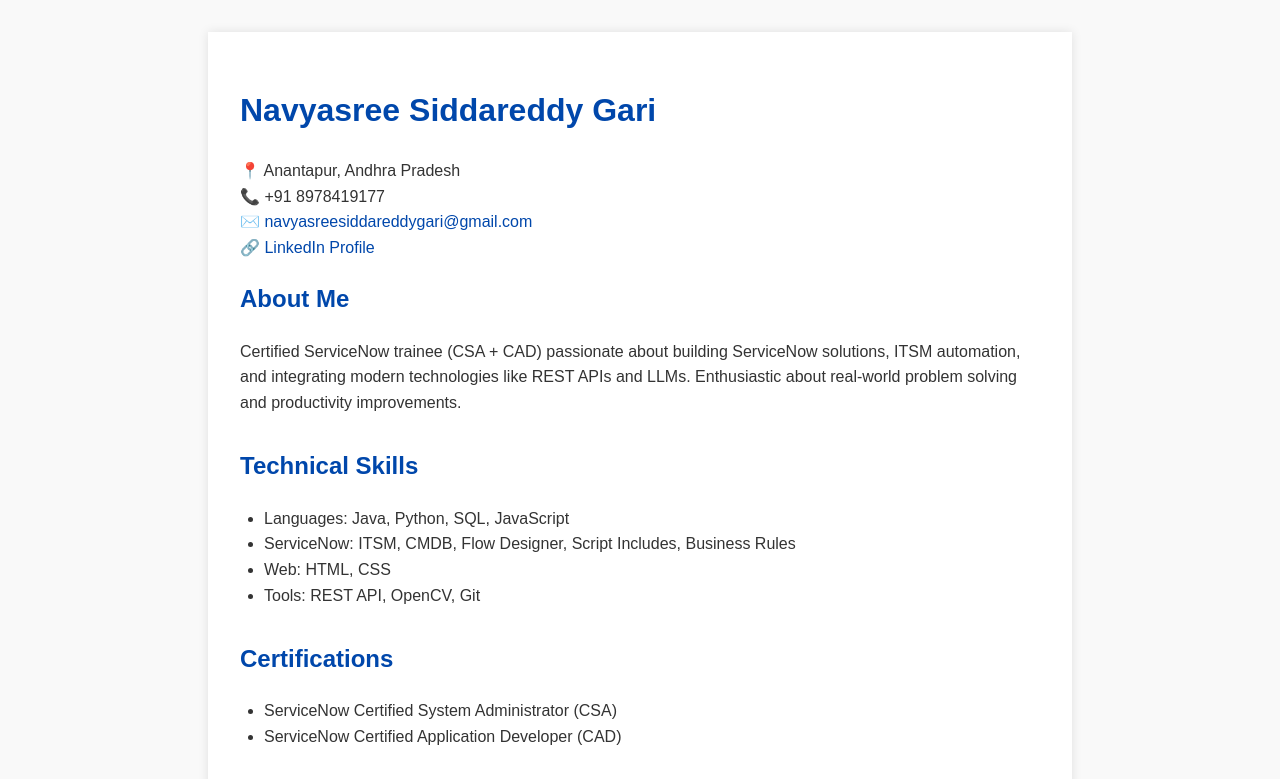
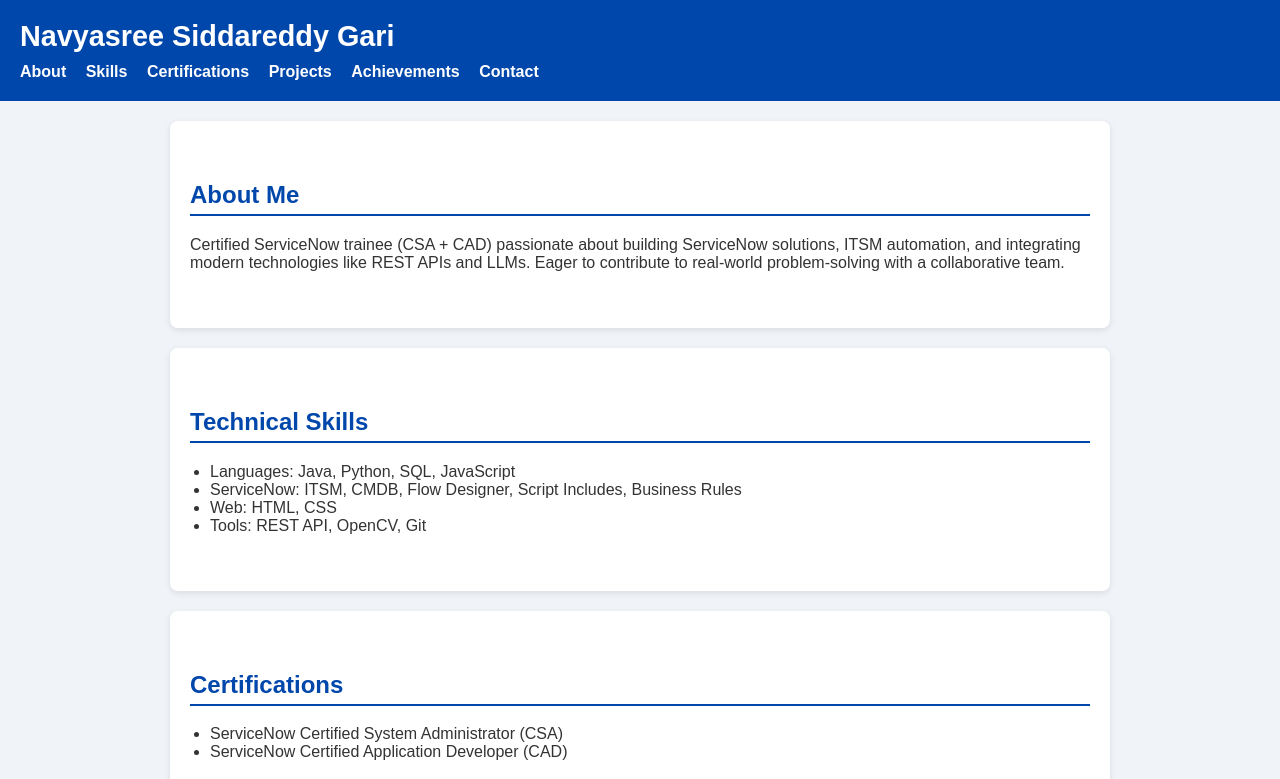
Before and after one commit to SiddareddygariNavyasree/Portfolio, a plain HTML site: page index.html in a window 1280 px wide. Shown: the top 779 px of the page. Drawn offline with Linux system fonts and the light colour scheme.

Commit message:
Update index.html

```diff
--- a/index.html
+++ b/index.html
@@ -1,55 +1,98 @@
 <!DOCTYPE html>
 <html lang="en">
 <head>
-  <meta charset="UTF-8">
-  <meta name="viewport" content="width=device-width, initial-scale=1.0">
+  <meta charset="UTF-8" />
+  <meta name="viewport" content="width=device-width, initial-scale=1.0" />
   <title>Navyasree Siddareddy Gari – Portfolio</title>
   <style>
     body {
+      margin: 0;
       font-family: Arial, sans-serif;
-      line-height: 1.6;
-      margin: 0;
-      padding: 0;
-      background-color: #f9f9f9;
+      scroll-behavior: smooth;
+      background-color: #f0f4f8;
       color: #333;
     }
-    .container {
-      width: 90%;
-      max-width: 800px;
-      margin: 2rem auto;
-      padding: 2rem;
+    header {
+      background-color: #0047ab;
+      color: #fff;
+      padding: 20px;
+      position: sticky;
+      top: 0;
+      z-index: 100;
+    }
+    header h1 {
+      margin: 0;
+      font-size: 1.8rem;
+    }
+    nav {
+      margin-top: 10px;
+    }
+    nav a {
+      color: #fff;
+      text-decoration: none;
+      margin-right: 15px;
+      font-weight: bold;
+    }
+    nav a:hover {
+      text-decoration: underline;
+    }
+    section {
+      padding: 40px 20px;
+      max-width: 900px;
+      margin: auto;
       background-color: #fff;
-      box-shadow: 0 0 10px rgba(0,0,0,0.1);
+      margin-top: 20px;
+      border-radius: 8px;
+      box-shadow: 0 2px 6px rgba(0,0,0,0.1);
     }
-    h1, h2, h3 {
+    h2 {
       color: #0047ab;
-    }
-    a {
-      color: #0047ab;
-      text-decoration: none;
-    }
-    .section {
-      margin-bottom: 2rem;
+      border-bottom: 2px solid #0047ab;
+      padding-bottom: 5px;
     }
     ul {
-      padding-left: 1.5rem;
+      padding-left: 20px;
+    }
+    a.button {
+      display: inline-block;
+      padding: 10px 20px;
+      background-color: #0047ab;
+      color: #fff;
+      text-decoration: none;
+      border-radius: 4px;
+      margin-top: 10px;
+    }
+    a.button:hover {
+      background-color: #00337a;
+    }
+    footer {
+      text-align: center;
+      padding: 20px;
+      background-color: #0047ab;
+      color: #fff;
+      margin-top: 40px;
     }
   </style>
 </head>
 <body>
-  <div class="container">
+  <header>
     <h1>Navyasree Siddareddy Gari</h1>
-    <p>📍 Anantapur, Andhra Pradesh<br>
-    📞 +91 8978419177<br>
-    ✉️ <a href="mailto:navyasreesiddareddygari@gmail.com">navyasreesiddareddygari@gmail.com</a><br>
-    🔗 <a href="https://www.linkedin.com/in/navyasree-s-92a576258" target="_blank">LinkedIn Profile</a></p>
+    <nav>
+      <a href="#about">About</a>
+      <a href="#skills">Skills</a>
+      <a href="#certifications">Certifications</a>
+      <a href="#projects">Projects</a>
+      <a href="#achievements">Achievements</a>
+      <a href="#contact">Contact</a>
+    </nav>
+  </header>
 
-    <div class="section">
+  <section id="about">
     <h2>About Me</h2>
-      <p>Certified ServiceNow trainee (CSA + CAD) passionate about building ServiceNow solutions, ITSM automation, and integrating modern technologies like REST APIs and LLMs. Enthusiastic about real-world problem solving and productivity improvements.</p>
-    </div>
+    <p>Certified ServiceNow trainee (CSA + CAD) passionate about building ServiceNow solutions, ITSM automation, and integrating modern technologies like REST APIs and LLMs. Eager to contribute to real-world problem-solving with a collaborative team.</p>
+  </section>
 
-    <div class="section">
+  <section id="skills">
     <h2>Technical Skills</h2>
     <ul>
       <li>Languages: Java, Python, SQL, JavaScript</li>
@@ -57,41 +100,58 @@
       <li>Web: HTML, CSS</li>
       <li>Tools: REST API, OpenCV, Git</li>
     </ul>
-    </div>
+  </section>
 
-    <div class="section">
+  <section id="certifications">
     <h2>Certifications</h2>
     <ul>
       <li>ServiceNow Certified System Administrator (CSA)</li>
       <li>ServiceNow Certified Application Developer (CAD)</li>
     </ul>
-    </div>
+  </section>
 
-    <div class="section">
+  <section id="projects">
     <h2>Projects</h2>
-
     <h3>AI-Powered Incident Summarizer for ServiceNow</h3>
-      <p>Designed and implemented an integration using a Large Language Model (LLM) via REST API to automatically summarize Incident Work Notes in ServiceNow. Automated with Script Includes, Business Rules, and secure system properties.</p>
+    <p>Integrated a Large Language Model (LLM) via REST API to automatically summarize Incident Work Notes. Automated using Script Includes and Business Rules with secure property storage.</p>
 
     <h3>Blockchain-Based Authentic Charity Platform</h3>
-      <p>Developed a Python-based secure donation system using SHA-256 hashing to create tamper-evident records. Promoted donor trust through verifiable and transparent logging.</p>
+    <p>Developed a Python-based secure donation system using SHA-256 hashing to ensure tamper-evident, transparent donation records with auditable logs.</p>
 
     <h3>Virtual Mouse Using Hand Gestures</h3>
-      <p>Built a gesture-controlled mouse system using Python and OpenCV, enabling real-time hand tracking and gesture interpretation for mouse actions.</p>
-    </div>
+    <p>Built a gesture-controlled mouse system using Python and OpenCV for real-time hand tracking and interpretation of finger gestures for mouse actions.</p>
+  </section>
 
-    <div class="section">
+  <section id="achievements">
     <h2>Achievements</h2>
     <ul>
       <li>2nd Prize – Essay Writing (Republic Day 2024)</li>
-        <li>1st Prize – Storytelling (English Club)</li>
+      <li>1st Prize – Storytelling Competition (English Club)</li>
     </ul>
-    </div>
+  </section>
 
-    <div class="section">
+  <section id="contact">
     <h2>Contact</h2>
-      <p>Feel free to reach out via <a href="mailto:navyasreesiddareddygari@gmail.com">email</a> or connect with me on <a href="https://www.linkedin.com/in/navyasree-s-92a576258" target="_blank">LinkedIn</a>.</p>
-    </div>
-  </div>
+    <p>📍 Anantapur, Andhra Pradesh</p>
+    <p>📞 +91 8978419177</p>
+    <p>✉️ <a href="mailto:navyasreesiddareddygari@gmail.com">navyasreesiddareddygari@gmail.com</a></p>
+    <p>🔗 <a href="https://www.linkedin.com/in/navyasree-s-92a576258" target="_blank">LinkedIn Profile</a></p>
+  </section>
+
+  <footer>
+    &copy; 2024 Navyasree Siddareddy Gari | All rights reserved
+  </footer>
+
+  <script>
+    // Optional: Smooth scroll polyfill for older browsers
+    document.querySelectorAll('a[href^=\"#\"]').forEach(anchor => {
+      anchor.addEventListener('click', function(e) {
+        e.preventDefault();
+        document.querySelector(this.getAttribute('href')).scrollIntoView({
+          behavior: 'smooth'
+        });
+      });
+    });
+  </script>
 </body>
 </html>
```
Lines whose indentation alone changed are shown as unchanged.
